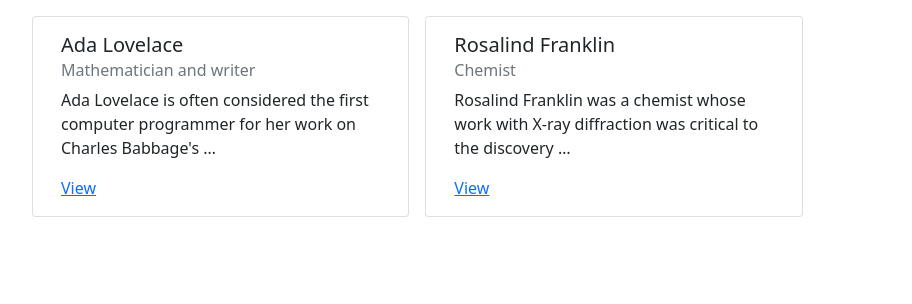
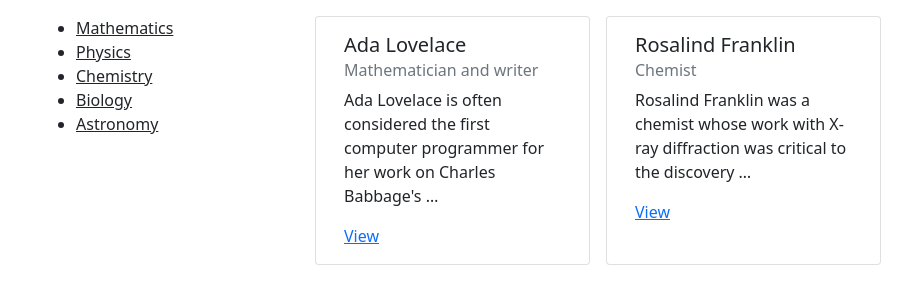
Before and after one commit to vladhaidukkk/dj-stepik, a Django app: page / in a window 1280 px wide. Shown: the part 56-360 px from the top of the page, without its empty margins (42-954 px from the left). Run offline with Django 5.2, Linux system fonts and the light colour scheme.

Commit message:
create custom tags

```diff
--- /dev/null
+++ b/project/women/templates/women/categories.html
@@ -0,0 +1,14 @@
+{% load women %}
+
+<ul>
+    {% get_categories as categories %}
+    {% for category in categories %}
+        <li>
+            {% if category == selected_category %}
+                <a href="{% url 'women:category' category %}" class="text-primary">{{ category|capfirst }}</a>
+            {% else %}
+                <a href="{% url 'women:category' category %}" class="text-dark">{{ category|capfirst }}</a>
+            {% endif %}
+        </li>
+    {% endfor %}
+</ul>
--- a/project/women/templates/women/index.html
+++ b/project/women/templates/women/index.html
@@ -1,8 +1,12 @@
 {% extends "base.html" %}
+
+{% load women %}
 
 {% block title %}Home{% endblock %}
 {% block content %}
-    <div class="row row-cols-3 gap-3">
+    <div class="row row-cols-4">
+        <div class="col col-3">{% show_categories selected_category %}</div>
+        <div class="row row-cols-3 gap-3 col col-9">
             {% for woman in women %}
                 {% if woman.is_published %}
                     <div class="card">
@@ -16,4 +20,5 @@
                 {% endif %}
             {% endfor %}
         </div>
+    </div>
 {% endblock %}
--- /dev/null
+++ b/project/women/templatetags/women.py
@@ -0,0 +1,15 @@
+from django import template
+
+from women.views import categories
+
+register = template.Library()
+
+
+@register.simple_tag
+def get_categories():
+    return categories
+
+
+@register.inclusion_tag("women/categories.html")
+def show_categories(selected_category=None):
+    return {"selected_category": selected_category}
--- a/project/women/urls.py
+++ b/project/women/urls.py
@@ -7,6 +7,7 @@ register_converter(converters.FourDigitYearConverter, "yyyy")
 app_name = "women"
 urlpatterns = [
     path("", views.home, name="home"),
+    path("categories/<str:category_name>", views.category, name="category"),
     path("about/", views.about, name="about"),
     path("women/<slug:woman_slug>", views.detail, name="detail"),
 ]
--- a/project/women/views.py
+++ b/project/women/views.py
@@ -1,5 +1,7 @@
 from django.http import Http404
 from django.shortcuts import render
+
+categories = ["mathematics", "physics", "chemistry", "biology", "astronomy"]
 
 women = [
     {
@@ -11,6 +13,7 @@ women = [
             "mechanical general-purpose computer, the Analytical Engine. She recognized the machine's potential beyond "
             "mere calculation and envisioned its use for more complex tasks."
         ),
+        "categories": ["mathematics", "writer"],
         "birth_year": 1815,
         "death_year": 1852,
         "is_published": True,
@@ -24,6 +27,7 @@ women = [
             "to win a Nobel Prize and remains the only person to win Nobel Prizes in two different scientific "
             "fields: Physics and Chemistry."
         ),
+        "categories": ["physics", "chemistry"],
         "birth_year": 1867,
         "death_year": 1934,
         "is_published": False,
@@ -37,6 +41,7 @@ women = [
             "DNA double helix. Her contributions to molecular biology were significant, and she is now recognized as a "
             "key figure in the field."
         ),
+        "categories": ["chemistry"],
         "birth_year": 1920,
         "death_year": 1958,
         "is_published": True,
@@ -44,9 +49,15 @@ women = [
 ]
 
 
-def home(request):
-    context = {"women": women}
+def home(request, category_name=None):
+    print(category_name)
+    filtered_women = [w for w in women if category_name in w["categories"]] if category_name else women
+    context = {"selected_category": category_name, "women": filtered_women}
     return render(request, "women/index.html", context)
+
+
+def category(request, category_name):
+    return home(request, category_name)
 
 
 def about(request):
```
Also changed, not shown: project/women/templatetags/__init__.py (added). Lines whose indentation alone changed are shown as unchanged.
